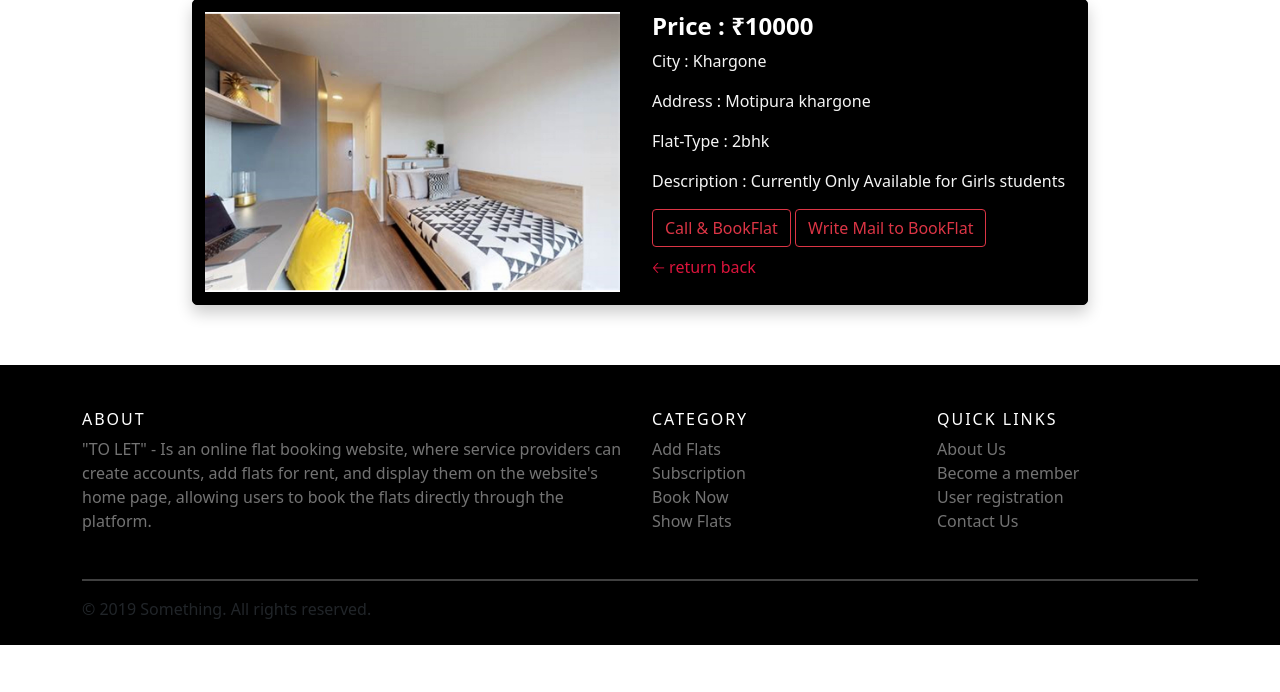
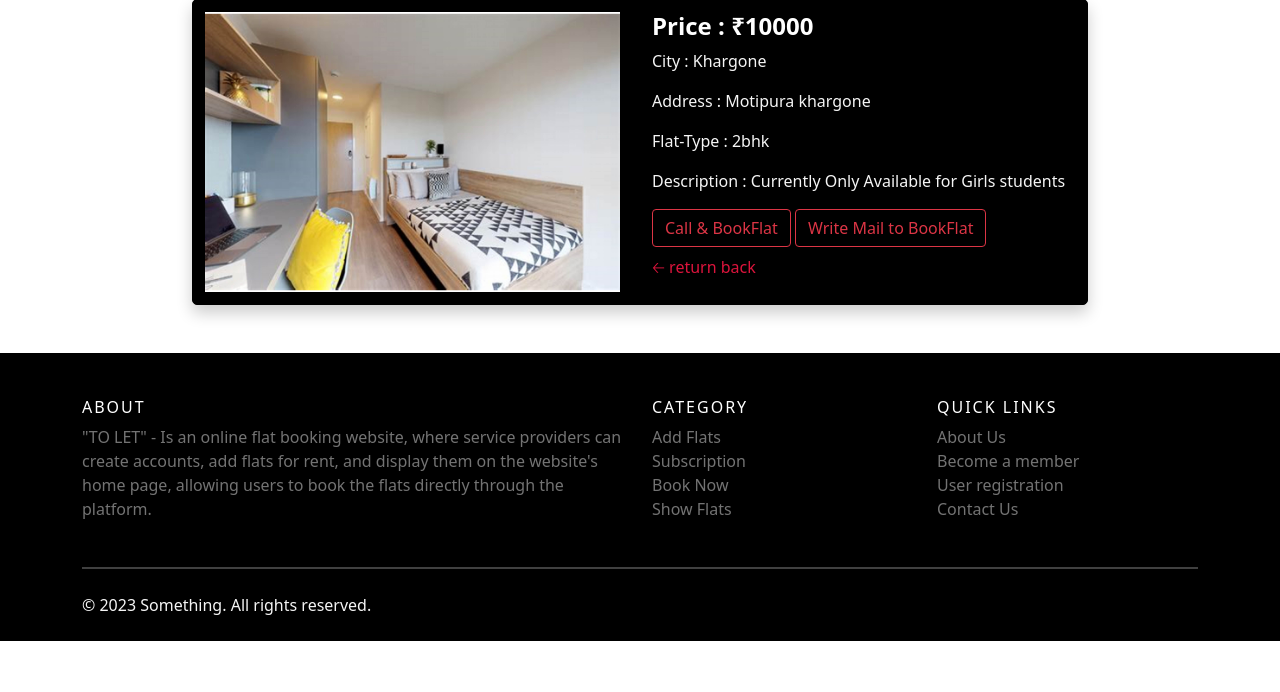
Before and after one commit to kanhapatil/TO-LET, a Django app: page /viewflat/9 in a window 1280 px wide. Shown: the part 108-800 px from the top of the page. Run offline with Django 4.2, Linux system fonts and the light colour scheme; a user stored in the database is signed in; data comes from the database, SQL or seed files in the repository; both versions use the stored data as it was after the commit; some libraries are stand-ins or nearby versions.

Commit message:
fifth commit

```diff
--- a/AddFlat/templates/Base.html
+++ b/AddFlat/templates/Base.html
@@ -30,6 +30,10 @@
         {% block content %} {% endblock content %}
     </div>
 
+    <div>
+        {% include 'Footer.html' %}
+    </div>
+
     <!------------------BootStrap JS CDN------------------------------------>
     <script src="https://cdn.jsdelivr.net/npm/bootstrap@5.0.2/dist/js/bootstrap.bundle.min.js" integrity="sha384-MrcW6ZMFYlzcLA8Nl+NtUVF0sA7MsXsP1UyJoMp4YLEuNSfAP+JcXn/tWtIaxVXM" crossorigin="anonymous"></script>
 </body>
--- a/AddFlat/templates/Footer.html
+++ b/AddFlat/templates/Footer.html
@@ -1,4 +1,4 @@
-<style>
+<script src='https://kit.fontawesome.com/a076d05399.js' crossorigin='anonymous'></script><style>
   footer{
             bottom: 0%;
             width: 100%;
@@ -61,8 +61,12 @@
           <hr style="height: 2px; color: #fff; margin-top: 30px;">
       </div>
 
-      <div class="mt-2 pb-4">
-        © 2019 Something. All rights reserved.
+      <div class="row">
+        <div class="col-md-8">
+            <div class="mt-2 pb-4" style="color: whitesmoke;">
+                © 2023 Something. All rights reserved.
+            </div>
+        </div>
       </div>
   </div>
 </footer>
--- a/AddFlat/templates/OwnerLogin.html
+++ b/AddFlat/templates/OwnerLogin.html
@@ -66,10 +66,6 @@
     <p style="color: white; margin-top: 5px;">Don't have an account? <a href="/ownersignup" style="text-decoration: none;">Signup</a></p>
 </form>
 
-<div style="margin-top: 60px;">
-  {% include "Footer.html" %}
-</div>
-
 
 
   <!----------------------Java script code--------------------------->
--- a/AddFlat/templates/OwnerSignup.html
+++ b/AddFlat/templates/OwnerSignup.html
@@ -97,10 +97,6 @@
     <p style="color: white; margin-top: 5px;">Already have an account? <a href="/ownerlogin" style="text-decoration: none;">Login</a></p>
 </form>
 
-<div style="margin-top: 60px;">
-    {% include "Footer.html" %}
-  </div>
-
   <!----------------------Java script code--------------------------->
   {% if error == "Email Exist" %}
   <script>
--- a/AddFlat/templates/UserPages/UserLogin.html
+++ b/AddFlat/templates/UserPages/UserLogin.html
@@ -57,10 +57,6 @@
     <p style="color: white; margin-top: 5px;">Don't have an account? <a href="/usersignup" style="text-decoration: none;">Signup</a></p>
 </form>
 
-<div style="margin-top: 60px;">
-  {% include "Footer.html" %}
-</div>
-
   <!----------------------Java script code--------------------------->
   {% if error == "no" %}
   <script>
--- a/AddFlat/templates/UserPages/UserSignup.html
+++ b/AddFlat/templates/UserPages/UserSignup.html
@@ -88,10 +88,6 @@
     <p style="color: white; margin-top: 5px;">Already have an account? <a href="/userlogin" style="text-decoration: none;">Login</a></p>
 </form>
 
-<div>
-    {% include "Footer.html" %}
-</div>
-
   <!----------------------Java script code--------------------------->
   {% if error == "Email Exist" %}
   <script>
--- a/AddFlat/templates/ViewFlat.html
+++ b/AddFlat/templates/ViewFlat.html
@@ -61,8 +61,4 @@
     </div>
 </div>
 
-<div style="margin-top: 60px;">
-    {% include "Footer.html" %}
-</div>
-
 {% endblock content %}
```
Also changed, not shown: AddFlat/templates/Home.html (+13 -21 lines), db.sqlite3.
